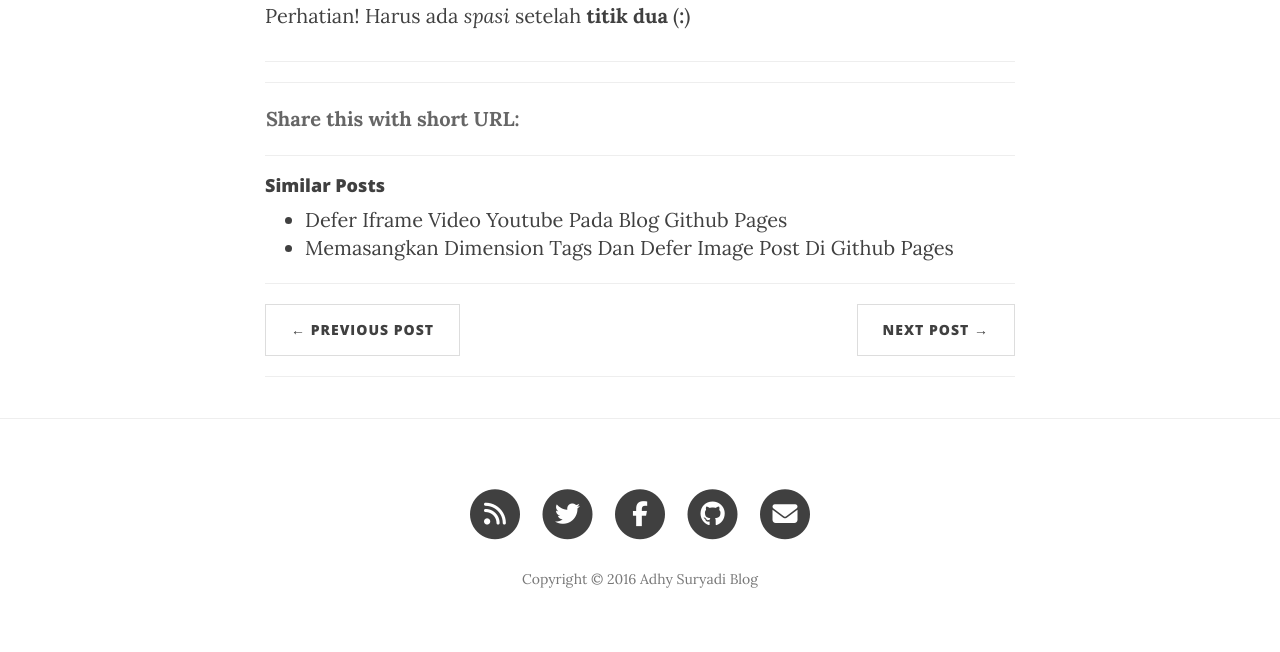
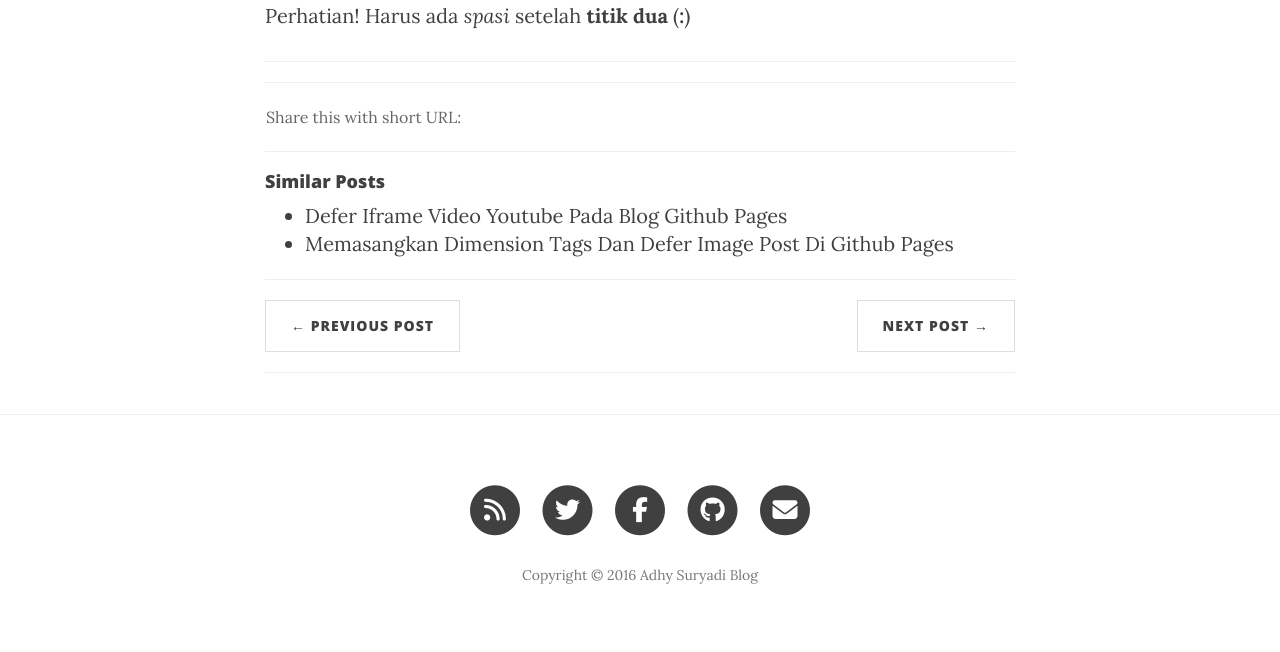
Before and after one commit to KompiAjaib/kompiajaib.github.io, a Jekyll site: the page built from _posts/2016-06-04-membuat-link-terbuka-di-tab-baru.markdown, in a window 1280 px wide. Shown: the part 1568-2220 px from the top of the page. Built offline with Jekyll 4.4.1, drawn with Linux system fonts in a browser that asks for light colours; nearby versions of some CDN libraries; comment, search, counter and statistics services are not loaded.

Commit message:
Update clean-blog.css

```diff
--- a/css/clean-blog.css
+++ b/css/clean-blog.css
@@ -513,8 +513,8 @@ pre,
 
 /* Shortener */
 .shorten-box {
-  font-size: 100%;
-  font-weight: bold;
+  font-size: 80%;
+  font-weight: 400;
   color: #666!important;
   margin: 10px 0
 }
```
